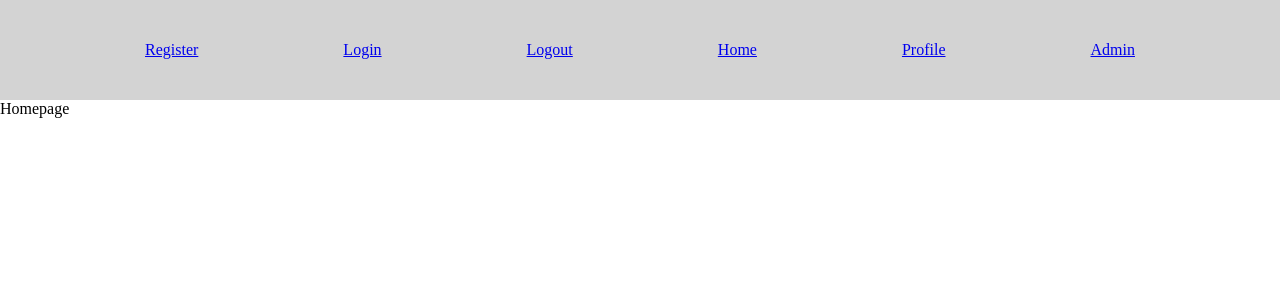
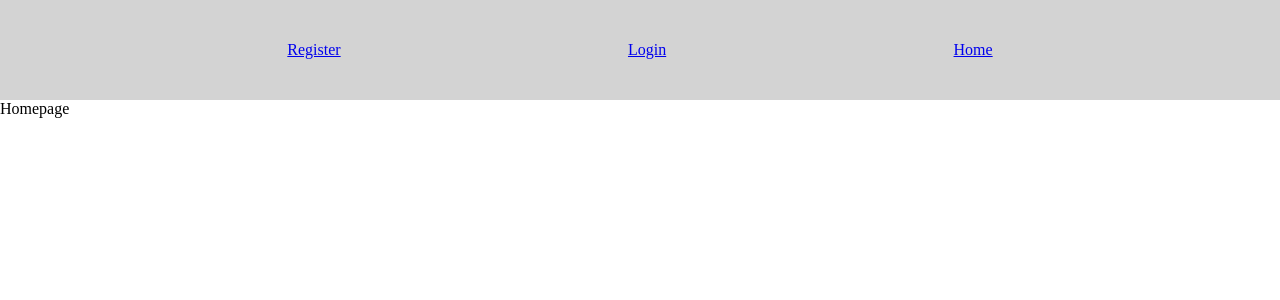
Before and after one commit to danielTiringer/Project-Manager, a React (Create React App) app in the folder user-client/: page / in a window 1280 px wide. Shown: the top 300 px of the page. Built offline with nearby package versions, Linux system fonts and the light colour scheme; no server answers.

Commit message:
Make navbar elements conditional on user login

```diff
--- a/user-client/src/Components/Navbar.tsx
+++ b/user-client/src/Components/Navbar.tsx
@@ -1,15 +1,24 @@
-import React from 'react';
+import React, { useContext } from 'react';
 import { Link } from 'react-router-dom';
+import { userContext } from '../Context/UserContext';
 
 export default function NavBar(): JSX.Element {
+  const ctx = useContext(userContext);
+
   return (
     <div className="NavContainer">
-      <Link to="/register">Register</Link>
-      <Link to="/login">Login</Link>
-      <Link to="/logout">Logout</Link>
+      {ctx ? (
+        <>
+          <Link to="/logout">Logout</Link>
+          <Link to="/profile">Profile</Link>
+        </>
+      ) : (
+        <>
+          <Link to="/register">Register</Link>
+          <Link to="/login">Login</Link>
+        </>
+      )}
       <Link to="/">Home</Link>
-      <Link to="/profile">Profile</Link>
-      <Link to="/admin">Admin</Link>
     </div>
   );
 }
```
Also changed, not shown: 1 other file (tests, documents, lock files or other folders).
